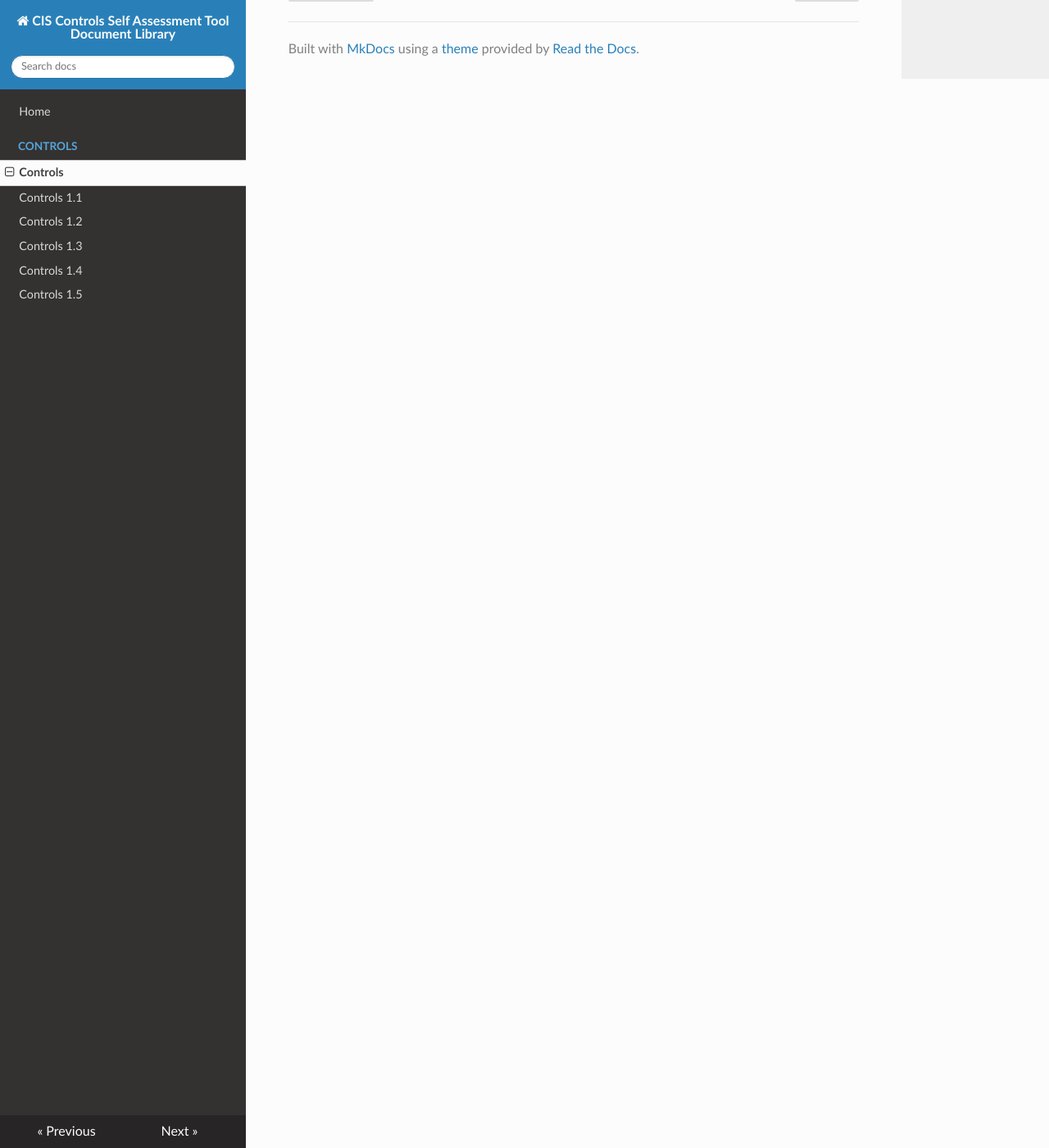
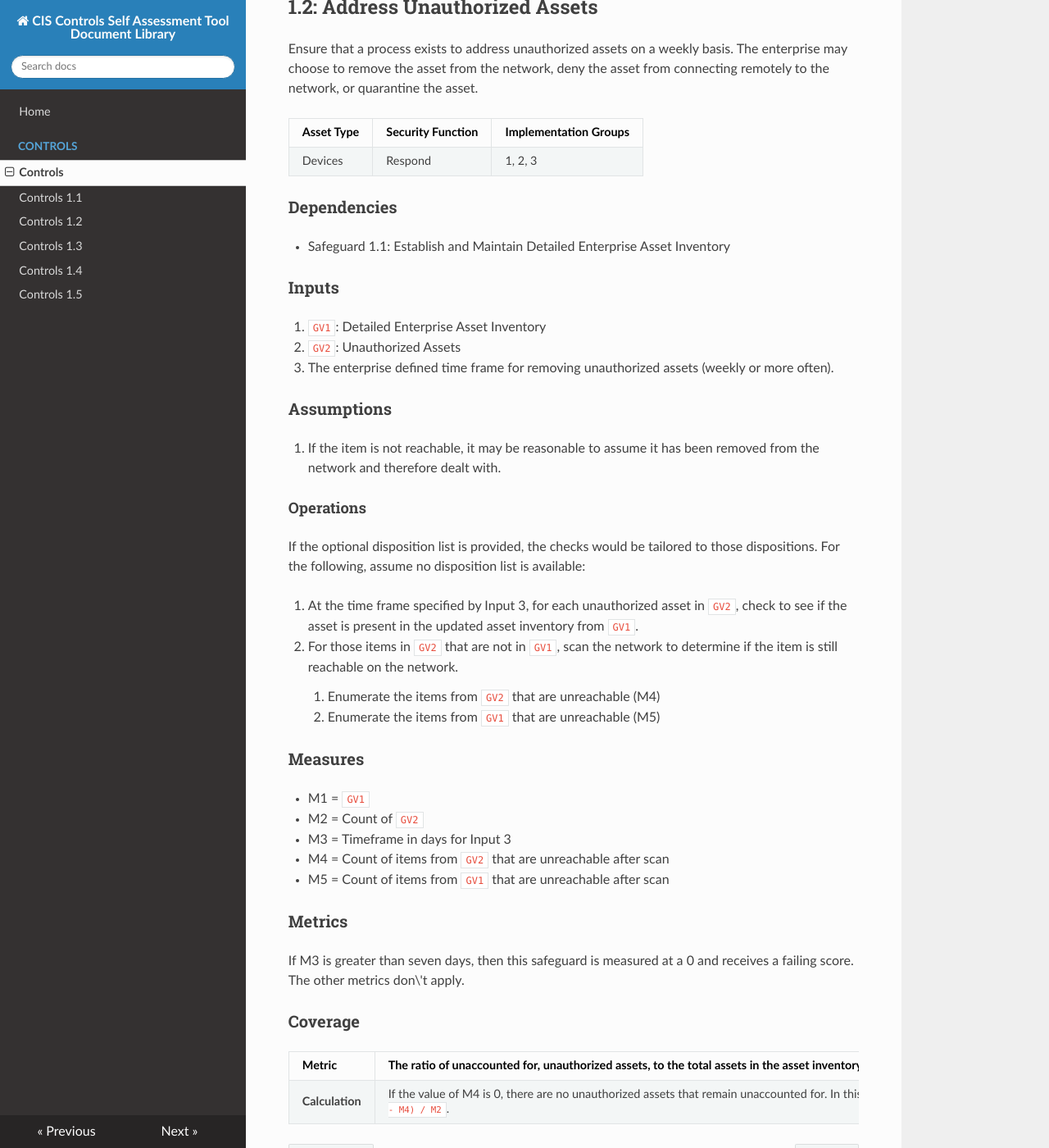
Before and after one commit to pswens/ControlsAssessmentSpecifications, an MkDocs documentation site: the page built from docs/source/Controls.md, in a window 1280 px wide and 1400 px high, scrolled down 3305 px. Shown: the whole window at 82% size. Built offline with MkDocs 1.6.1, drawn with Linux system fonts in a browser that asks for light colours; nearby versions of some CDN libraries.

Commit message:
Update Controls.md

```diff
--- a/docs/source/Controls.md
+++ b/docs/source/Controls.md
@@ -148,3 +148,67 @@ assets bi-annually, or more frequently.
 Manual review/rating of the inventory procedures, to include adding and
 removing assets, and the time allowable or expected, after acquisition
 or disposal of assets.
+
+-------------------------------------------------------------------
+
+## 1.2: Address Unauthorized Assets
+
+Ensure that a process exists to address unauthorized assets on a weekly
+basis. The enterprise may choose to remove the asset from the network,
+deny the asset from connecting remotely to the network, or quarantine
+the asset.
+
+| Asset Type | Security Function | Implementation Groups |
+|------------|-------------------|------------------------|
+| Devices    | Respond        | 1, 2, 3                |
+
+### Dependencies
+
+-   Safeguard 1.1: Establish and Maintain Detailed Enterprise Asset
+    Inventory
+
+### Inputs
+
+1.  `GV1`: Detailed Enterprise Asset Inventory
+2.  `GV2`: Unauthorized Assets
+3.  The enterprise defined time frame for removing unauthorized assets
+    (weekly or more often).
+
+### Assumptions
+
+1.  If the item is not reachable, it may be reasonable to assume it has
+    been removed from the network and therefore dealt with.
+
+#### Operations
+
+If the optional disposition list is provided, the checks would be
+tailored to those dispositions. For the following, assume no disposition
+list is available:
+
+1.  At the time frame specified by Input 3, for each unauthorized asset
+    in `GV2`, check to see if the asset is present in the updated asset
+    inventory from `GV1`.
+
+2. For those items in `GV2` that are not in `GV1`, scan the network to determine if the item is still reachable on the network.
+    1. Enumerate the items from `GV2` that are unreachable (M4)
+    2. Enumerate the items from `GV1` that are unreachable (M5)
+
+
+### Measures
+
+-   M1 = `GV1`
+-   M2 = Count of `GV2`
+-   M3 = Timeframe in days for Input 3
+-   M4 = Count of items from `GV2` that are unreachable after scan
+-   M5 = Count of items from `GV1` that are unreachable after scan
+
+### Metrics
+
+If M3 is greater than seven days, then this safeguard is measured at a 0
+and receives a failing score. The other metrics don\'t apply.
+
+### Coverage
+
+| **Metric**      | The ratio of unaccounted for, unauthorized assets, to the total assets in the asset inventory.    |
+|:-----------------|:---------------------------------------------------------------------------------------------------|
+| **Calculation** | If the value of M4 is 0, there are no unauthorized assets that remain unaccounted for. In this case, the value of the metric is 1. Otherwise, the value is `(M2 - M4) / M2`. |
```
